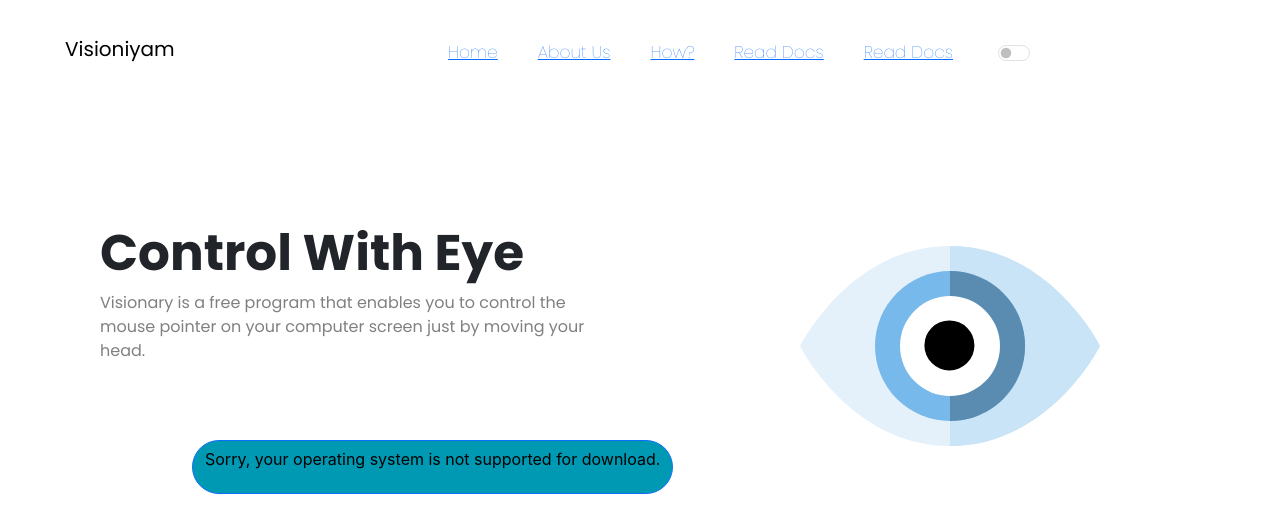
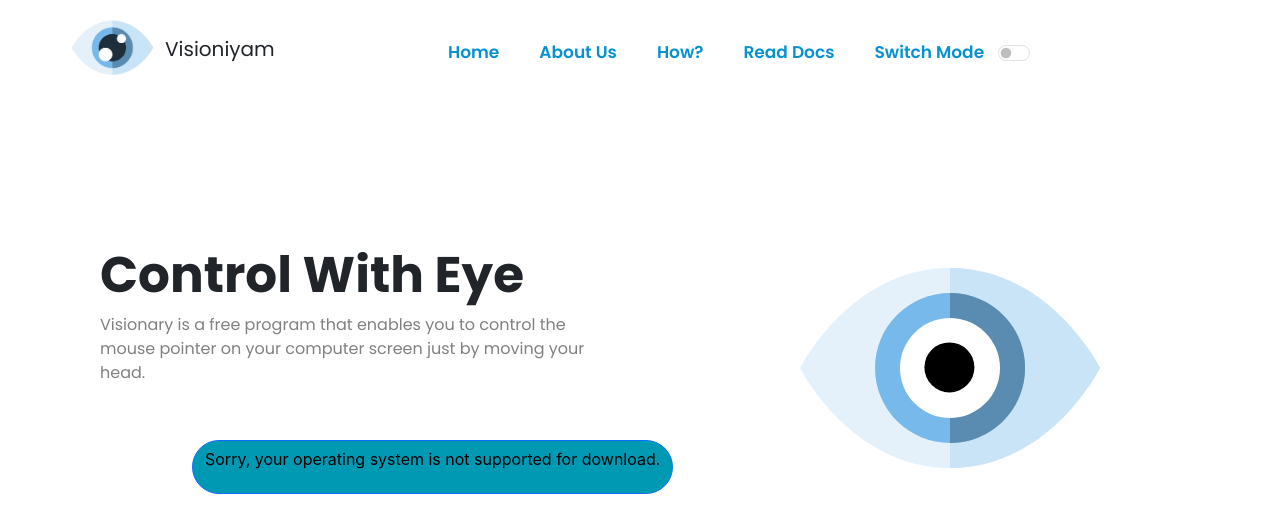
Before and after one commit to Shauryacious/visioniyam, a React (Create React App) app in the folder frontend/: page / in a window 1280 px wide. Shown: the top 532 px of the page. Built offline with nearby package versions, Linux system fonts and the light colour scheme.

Commit message:
updated the NevBar

```diff
--- /dev/null
+++ b/frontend/src/CSS/NevBar.css
@@ -0,0 +1,17 @@
+.headerheading{
+    font-size: 17px;
+    text-decoration: none;
+    font-weight: 600;
+    text-decoration: None;
+}
+.headerheading:hover{
+    cursor: pointer;
+}
+.nevebarbutton{
+    border:none;
+    background-color:rgb(0, 0, 0) ;
+    border-radius: 30px;
+}
+nevebarbutton:hover{
+    background-color: var(--first-color-alt);
+}
--- a/frontend/src/component/NevarBar.js
+++ b/frontend/src/component/NevarBar.js
@@ -1,21 +1,57 @@
 import React, { useState } from 'react';
+import Image from '../images/first.png'
+import '../CSS/NevBar.css';
 export default function NevBar(props) {
+const [home, setHome] = useState("");
+const [how, sethow] = useState("");
+const [aboutus, setaboutus] = useState("");
+const [contect, setcontect] = useState("");
+function changehomeState() {
+    setHome("underline");
+    sethow("");
+    setcontect("");
+    setaboutus("");
+  }
+
+
+  function changehowState() {
+    setHome("");
+    sethow("underline");
+    setcontect("");
+    setaboutus("");
+  }
+
+  function changecontectState() {
+    setHome("");
+    sethow("");
+    setcontect("underline");
+    setaboutus("");
+  }
+  function changeaboutus () {
+    setHome("");
+    sethow("");
+    setcontect("");
+    setaboutus("underline");
+  }
   return (
-    <div style={{  color:"black",background:"white" }}>
-      <div style={{ marginLeft: "50px", marginTop: "2%", color:"black",background:"white" }}>
+    <div style={{ color: props.color, background: props.bgColor }}>
+    <div style={{ marginLeft: "50px", marginTop: "2%", color: props.color, background: props.bgColor }}>
       <div style={{display:'flex'}}>
+        <img src={Image} style={{width:"100px",top:"-15px",left:"10px",position:'relative'}}></img>
         <div style={{fontSize:'20px',fontFamily:"poppins",fontWeight:"400px",paddingTop:"20px",position:"relative",left:"15px",top:"-12px"}}>Visioniyam</div>
       </div>
       <div style={{ display: "flex", gap: "40px", fontFamily: "poppins", fontWeight: '100',position:'absolute',left:"35%",top:"0px", fontSize: "17px" }}>
-         <a href='#'><div className='headerheading'  style={{ paddingTop:'40px'}}>Home</div></a>
-         <a href='#aboutus'> <div className='headerheading' style={{paddingTop:'40px'}} >About Us</div></a>
-         <a href='#how'><div className='headerheading' style={{ paddingTop:'40px' }}>How?</div></a>
-          <a href='#readocs'><div className='headerheading'  style={{paddingTop:'40px' }}>Read Docs</div></a>
-          <a href='#aboutus'><div className='headerheading' style={{paddingTop:'40px' }}>Read Docs</div></a>
+       <a href='#' style={{textDecoration:"none",color:"rgb(6, 145, 209)"}}><div className='headerheading' onClick={changehomeState} style={{ textDecoration: `${home}`,paddingTop:'40px'}}>Home</div></a>
+       <a href='#aboutus'  style={{textDecoration:"none",color:"rgb(6, 145, 209)"}}> <div className='headerheading'  onClick={changeaboutus} style={{ textDecoration: `${aboutus}`,paddingTop:'40px'}} >About Us</div></a>
+       <a href='#how' style={{textDecoration:"none",color:"rgb(6, 145, 209)"}}><div className='headerheading' onClick={changehowState} style={{ textDecoration: `${how}`,paddingTop:'40px' }}>How?</div></a>
+        <a href='#readocs'  style={{textDecoration:"none",color:"rgb(6, 145, 209)"}}><div className='headerheading' onClick={changecontectState} style={{ textDecoration: `${contect}`,paddingTop:'40px' }}>Read Docs</div></a>
+        <a href='#aboutus'style={{textDecoration:"none",color:"rgb(6, 145, 209)"}}><div className='headerheading'  style={{paddingTop:'40px' }}>Switch Mode</div></a>
         </div>
         <div className="form-check form-switch" style={{position:"absolute",left:"78%",top:"41px"}}>
           <input className="form-check-input" type="checkbox" role="switch" id="flexSwitchCheckDefault"/>
         </div>
+        {/* <button type="button" className="btn btn-primary nevebarbutton" style={{ color: props.color, background: props.bgColor, position: "absolute", right: "2%", top: "30px" }}>Login</button>
+        <button type="button" className="btn btn-primary nevebarbutton" style={{ color: props.color, background: props.bgColor, position: "absolute", right: "8%", top: "30px" }}>SignIn</button> */}
     </div>
   </div>
   );
```
Also changed, not shown: frontend/src/images/first.png (added). Lines whose indentation alone changed are shown as unchanged.
